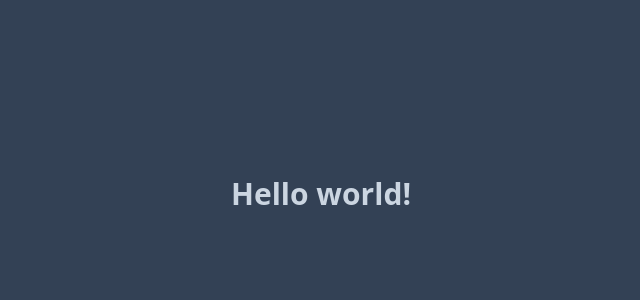
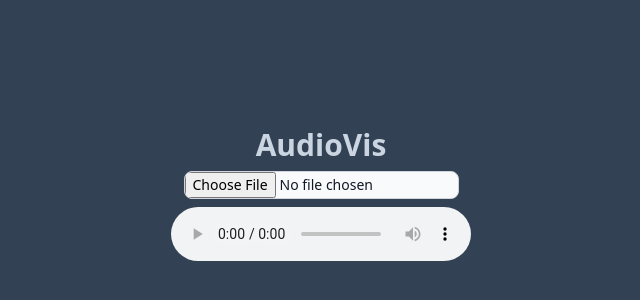
Before and after one commit to krscott/wasm-simd-audio, a Preact app: page / in a window 1280 px wide. Shown: the part 206-506 px from the top of the page, without its empty margins (319-959 px from the left). Built offline with nearby package versions, Linux system fonts and the light colour scheme.

Commit message:
Add basic file upload/playback

```diff
--- a/src/app.tsx
+++ b/src/app.tsx
@@ -1,7 +1,26 @@
+import { SoundGenMenu } from "./components/soundgen";
+import { FileUpload } from "./components/ui";
+import { useState, useRef, Ref } from "preact/hooks";
+
+// const audioContext = new AudioContext();
+
 export function App() {
+  const audioSrcRef = useRef<HTMLAudioElement>(null);
+  const [audioSrc, setAudioSrc] = useState<string | undefined>();
+
+  const onUpload = (file: File) => {
+    setAudioSrc(URL.createObjectURL(file));
+    audioSrcRef.current?.load();
+  };
+
   return (
-    <div className="flex h-screen items-center justify-center">
-      <h1 className="text-3xl font-bold">Hello world!</h1>
+    <div className="flex h-screen flex-col items-center justify-center gap-2">
+      <h1 className="text-3xl font-bold">AudioVis</h1>
+      <div>
+        <FileUpload onUpload={onUpload} />
+      </div>
+      <audio ref={audioSrcRef} src={audioSrc} controls />
+      {/* <SoundGenMenu /> */}
     </div>
   );
 }
--- /dev/null
+++ b/src/components/soundgen.tsx
@@ -0,0 +1,21 @@
+import { waitMs } from "../myutil";
+import { Button } from "./ui";
+
+const audioCtx = new AudioContext();
+
+const playSound = async () => {
+  const oscillator = audioCtx.createOscillator();
+  oscillator.connect(audioCtx.destination);
+  oscillator.type = "triangle";
+  oscillator.start();
+  await waitMs(500);
+  oscillator.stop();
+};
+
+export const SoundGenMenu: Fc<{}> = ({}) => {
+  return (
+    <div>
+      <Button onClick={playSound}>Play</Button>
+    </div>
+  );
+};
--- /dev/null
+++ b/src/components/ui.tsx
@@ -0,0 +1,34 @@
+export const Button: ParentFc<{
+  onClick: JSX.MouseEventHandler<HTMLButtonElement>;
+}> = ({ children, onClick }) => {
+  return (
+    <button
+      className="rounded-md border border-slate-300 px-3 py-1"
+      onClick={onClick}
+    >
+      {children}
+    </button>
+  );
+};
+
+export const FileUpload: Fc<{
+  onUpload: (file: File) => void;
+}> = ({ onUpload }) => {
+  const onChange: JSX.GenericEventHandler<HTMLInputElement> = (event) => {
+    const files = (event.target as HTMLInputElement)?.files;
+    if (!files) return;
+    const file = files[0];
+    if (!file) return;
+    onUpload(file);
+  };
+
+  return (
+    <input
+      className="block w-full cursor-pointer rounded-lg border border-gray-300 bg-gray-50
+      text-sm text-gray-900 focus:outline-none
+      dark:border-gray-600 dark:bg-gray-700 dark:text-gray-400 dark:placeholder-gray-400"
+      type="file"
+      onChange={onChange}
+    />
+  );
+};
--- /dev/null
+++ b/src/mytypes.d.ts
@@ -0,0 +1,5 @@
+declare type Fc<P extends {}> = (props: P) => JSX.Element;
+
+declare type ParentFc<P extends {}> = (
+  props: { children?: preact.ComponentChildren } & P
+) => JSX.Element;
--- /dev/null
+++ b/src/myutil.ts
@@ -0,0 +1,5 @@
+export const waitMs = (milliseconds: number) => {
+  return new Promise((resolve) => {
+    setTimeout(resolve, milliseconds);
+  });
+};
```
